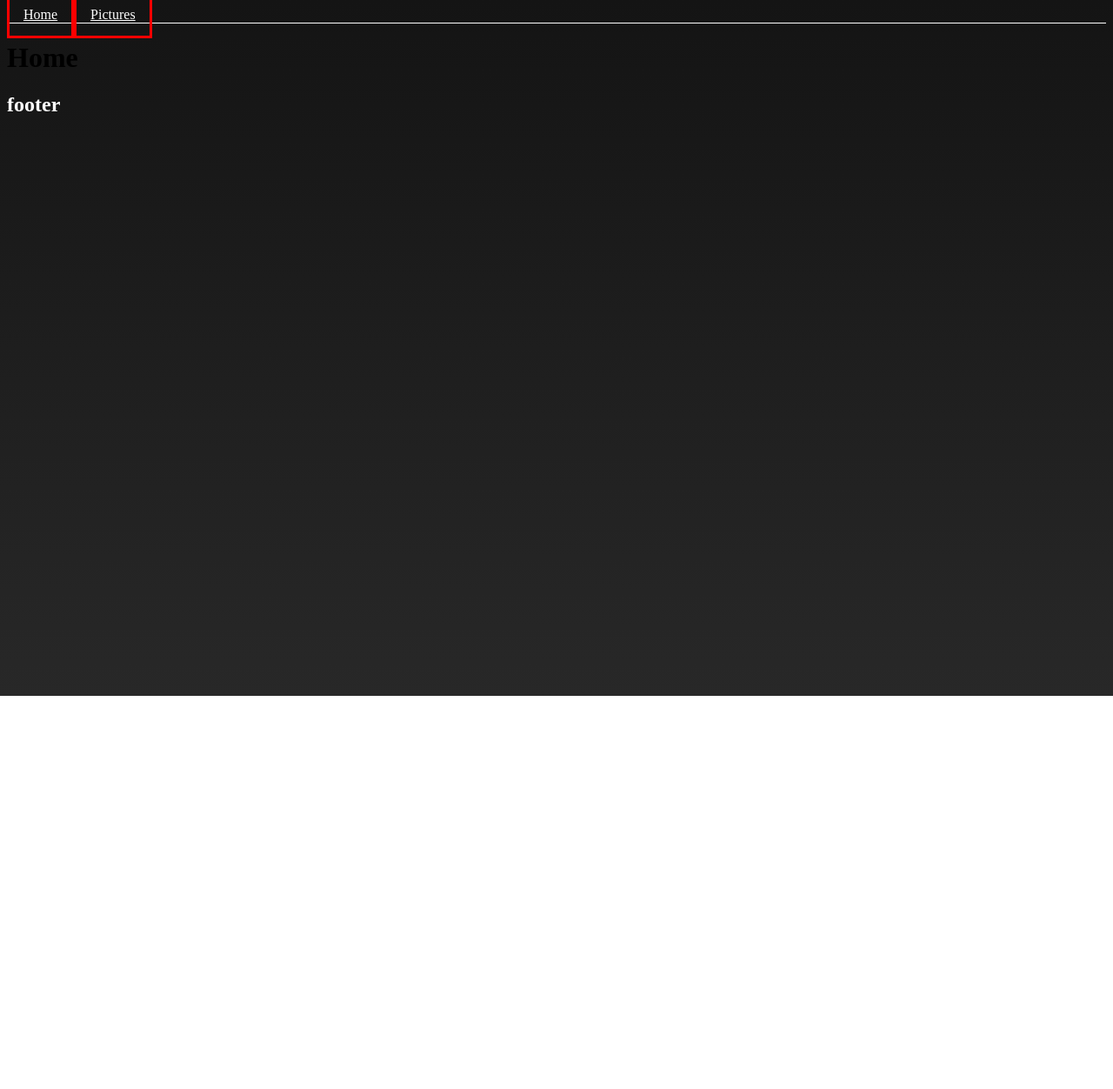
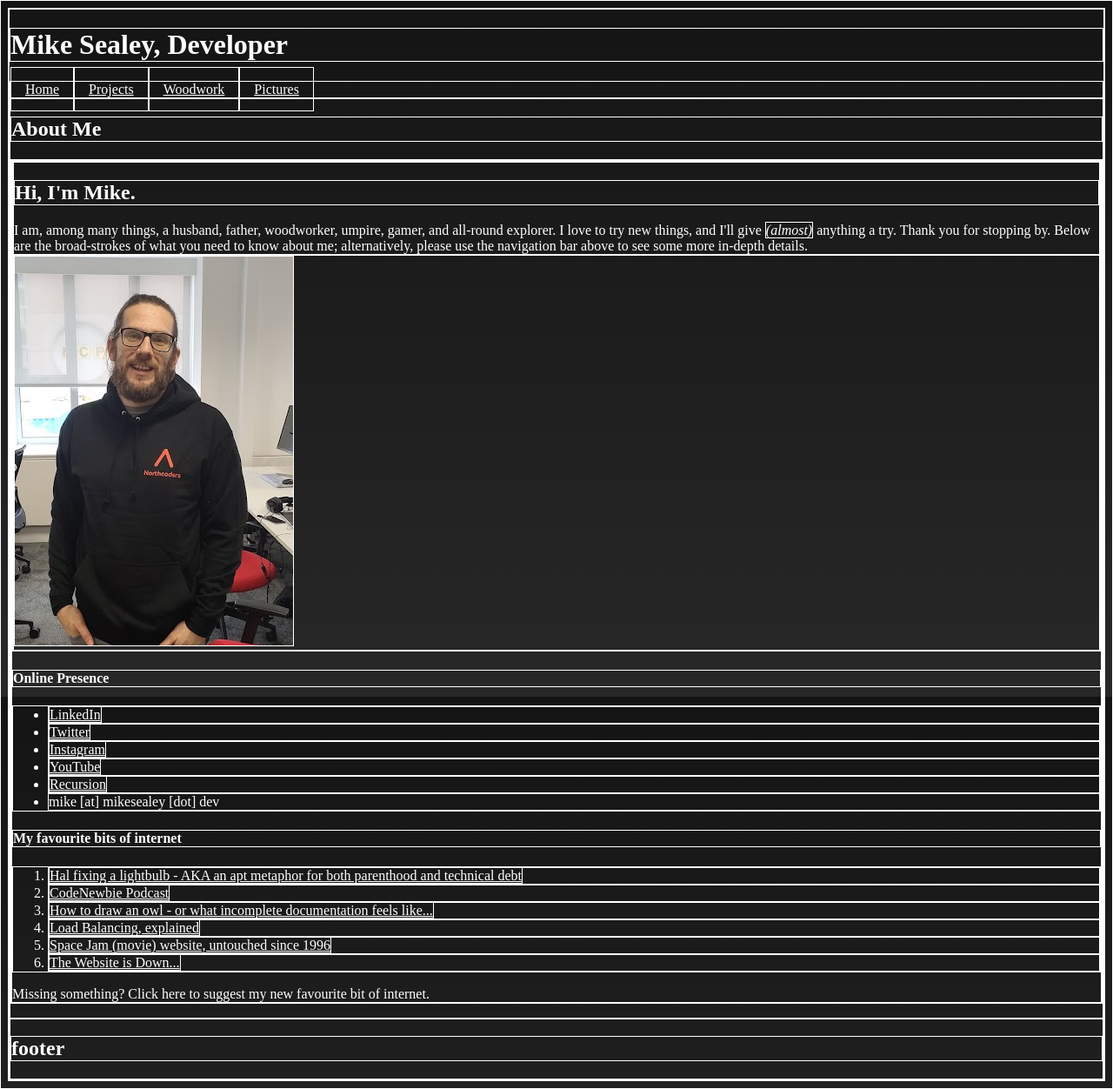
Before and after one commit to mikesealey/portfoliowebsite, a React (Vite) app in the folder MikeSealeyDev 2/personal-website/: page / in a window 1280 px wide. Shown: the whole page at 87% size. Before the commit the page ends 800 px from the top, so only its background shows below. Built offline with nearby package versions, Linux system fonts and the light colour scheme.

Commit message:
improvements to homepage

```diff
--- a/MikeSealeyDev 2/personal-website/src/App.css
+++ b/MikeSealeyDev 2/personal-website/src/App.css
@@ -1,14 +1,18 @@
+* {
+  color: white;
+  border: 1px solid white;
+}
+
 body {
   background-image: linear-gradient( rgb(20,20,20), rgb(40,40,40));
   background-attachment: fixed
 }
 
 nav {
-  border-bottom: 0.1em solid white;
+  /* border-bottom: 0.1em solid white; */
 }
 
 nav > * {
-  border: 3px solid red;
   padding: 1rem;
   color: white;
 }
--- a/MikeSealeyDev 2/personal-website/src/App.jsx
+++ b/MikeSealeyDev 2/personal-website/src/App.jsx
@@ -5,6 +5,7 @@ import Header from "./components/header"
 import Footer from "./components/footer"
 import Home from "./components/home"
 import Pictures from './components/pictures'
+import Woodwork from "./components/woodwork"
 
 function App() {
 
@@ -15,6 +16,7 @@ function App() {
         <Routes>
           <Route path="/" element={<Home/>}></Route>
           <Route path="/pictures" element={<Pictures/>}></Route>
+          <Route path="/woodwork" element={<Woodwork/>}></Route>
         </Routes>
       <Footer />
     </>
--- a/MikeSealeyDev 2/personal-website/src/components/header.jsx
+++ b/MikeSealeyDev 2/personal-website/src/components/header.jsx
@@ -4,8 +4,11 @@ const Header = () => {
 
     return (
         <>
+            <h1>Mike Sealey, Developer</h1>
             <nav>
                 <Link to="/">Home</Link>
+                <Link to="projects">Projects</Link>
+                <Link to="/woodwork">Woodwork</Link>
                 <Link to="/pictures">Pictures</Link>
             </nav>
         </>
--- a/MikeSealeyDev 2/personal-website/src/components/home.jsx
+++ b/MikeSealeyDev 2/personal-website/src/components/home.jsx
@@ -3,7 +3,41 @@ const Home = () => {
 
     return (
         <>
-            <h1>Home</h1>
+            <section>
+                <h1>About Me</h1>
+                <p><article>
+        <div id="greeting">
+            <div>
+                <h2>Hi, I'm Mike.</h2> I am, among many things, a husband, father, woodworker, umpire, gamer, and all-round explorer. I love to try new things, and I'll give <em>(almost)</em> anything a try.
+                Thank you for stopping by. Below are the broad-strokes of what you need to know about me; alternatively, please use the navigation bar above to see some more in-depth details.
+            </div>
+            <div>
+                <img id="portrait" src="../src/assets/NC-Mike.jpg" alt="Mike Sealey"/>
+            </div>
+        </div>
+
+        <h4>Online Presence</h4>
+        <ul>
+            <li><a href="https://www.linkedin.com/in/mike-sealey-6439573a/" target="_blank">LinkedIn</a> </li>
+            <li><a href="https://twitter.com/SealeyMike/status/1577233136357736448" target="_blank">Twitter</a> </li>
+            <li><a href="https://www.instagram.com/p/BfT0nOWDmoU/?utm_source=ig_web_copy_link" target="_blank">Instagram</a></li>
+            <li><a href="https://www.youtube.com/@MikeSealey_nhhc" target="_blank">YouTube</a> </li>
+            <li><a href="./index.html" target="_blank">Recursion</a></li>
+            <li>mike [at] mikesealey [dot] dev</li>
+        </ul>
+
+        <h4>My favourite bits of internet</h4>
+            <ol>
+                <li><a href="https://www.youtube.com/watch?v=AbSehcT19u0">Hal fixing a lightbulb - AKA an apt metaphor for both parenthood and technical debt</a> </li>
+                <li><a href="https://www.codenewbie.org/podcast" target="_blank">CodeNewbie Podcast</a> </li>
+                <li><a href="https://i.imgur.com/RadSf.jpg" target="_blank"> How to draw an owl - or what incomplete documentation feels like...</a></li>
+                <li><a href="https://samwho.dev/load-balancing/" target="_blank" >Load Balancing, explained</a></li>
+                <li><a href="spacejam.com/1996" target="_blank">Space Jam (movie) website, untouched since 1996</a></li>
+                <li><a href="https://www.youtube.com/watch?v=uRGljemfwUE" target="_blank">The Website is Down...</a> </li>
+            </ol>
+            Missing something? Click here to suggest my new favourite bit of internet.
+    </article></p>
+            </section>
         </>
     )
 }
--- /dev/null
+++ b/MikeSealeyDev 2/personal-website/src/components/woodwork.jsx
@@ -0,0 +1,11 @@
+
+const Woodwork = () => {
+
+    return (
+        <div>
+            <h1>Woodwork!</h1>
+        </div>
+    )
+}
+
+export default Woodwork
```
Also changed, not shown: MikeSealeyDev 2/personal-website/src/components/projects.jsx (added, +9 -0 lines), MikeSealeyDev 2/personal-website/src/assets/NC-Mike.jpg (added).
